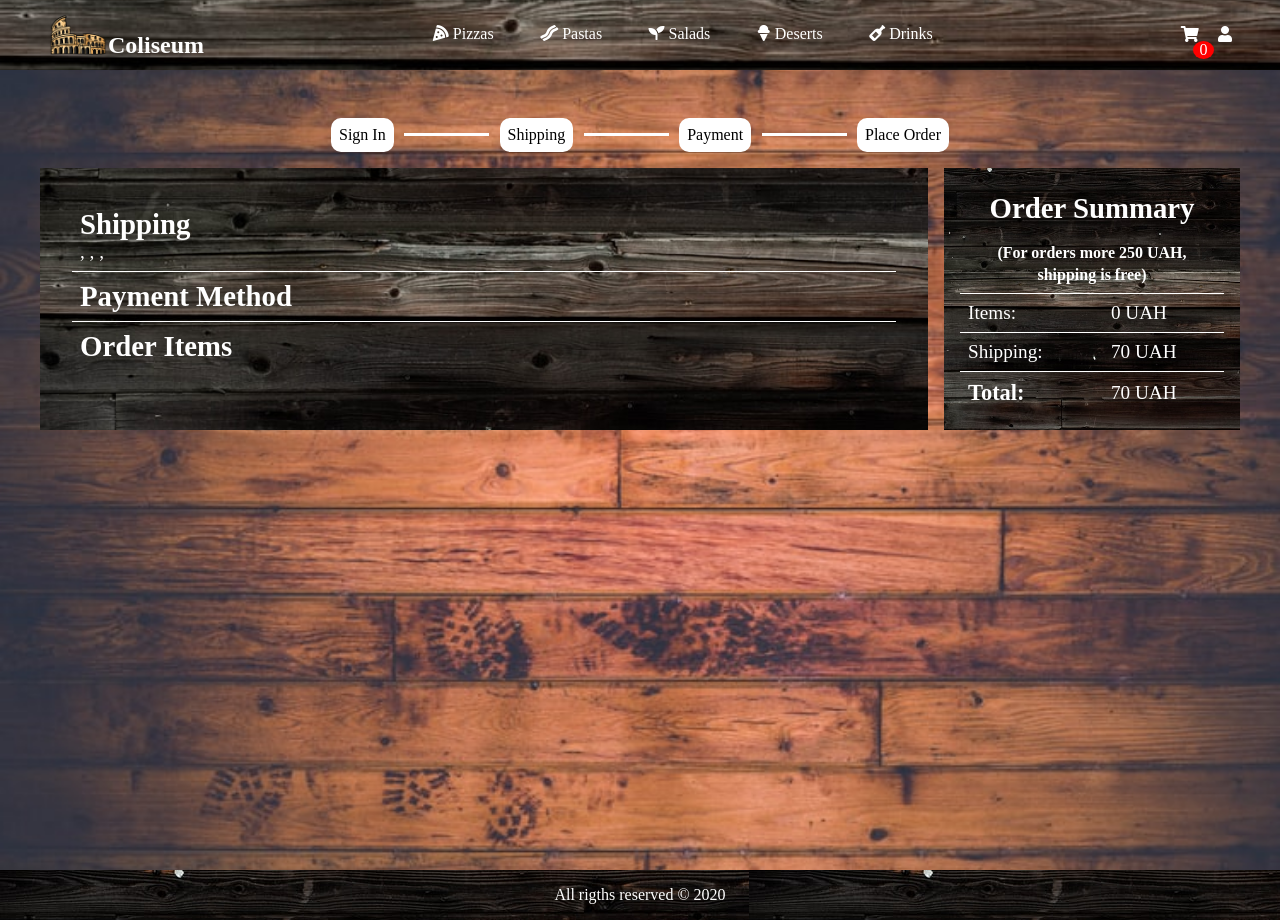
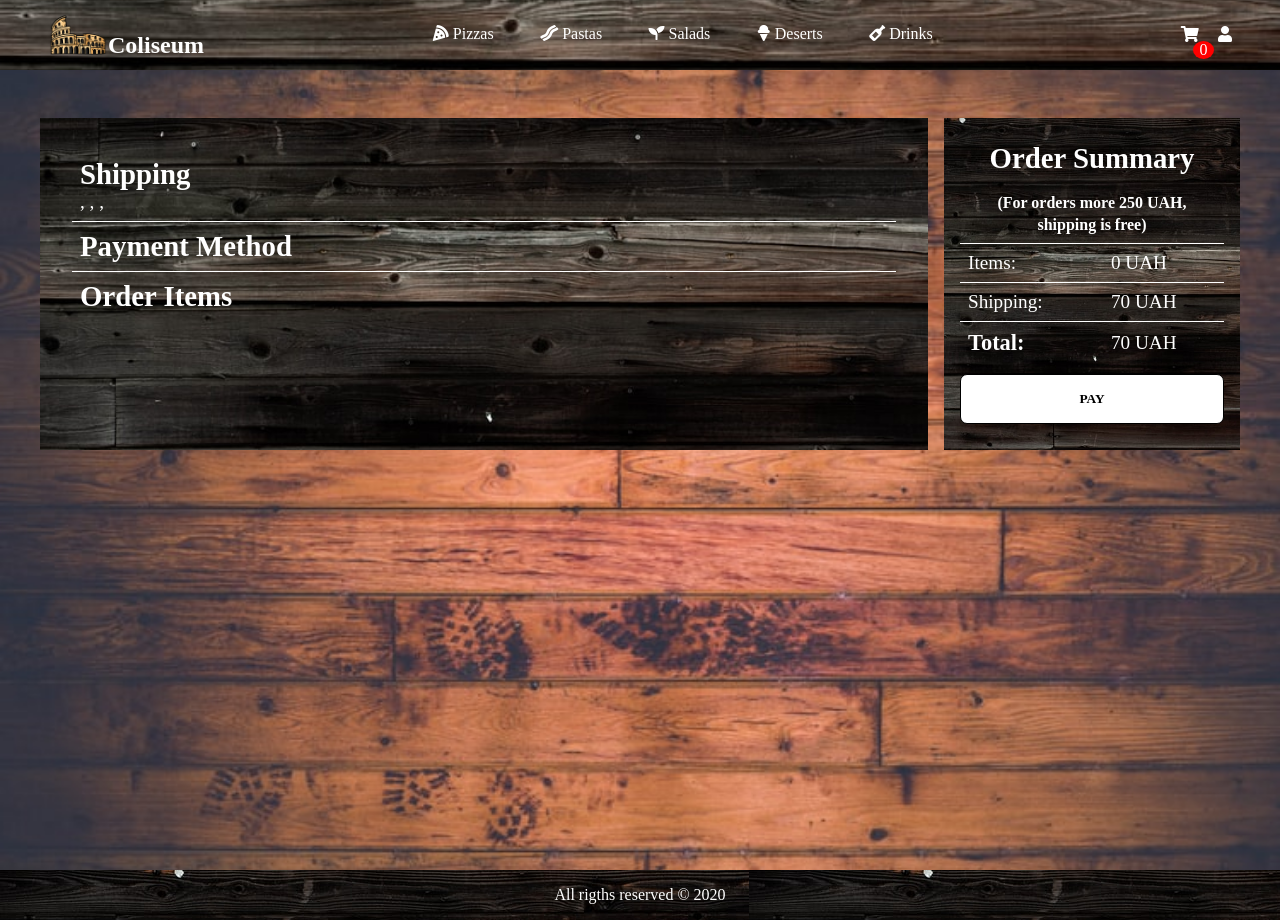
Before and after one commit to IgorNep/pizzashop, a React (Create React App) app in the folder client/: page /placeorder in a window 1280 px wide. Built offline with nearby package versions, Linux system fonts and the light colour scheme; a web font is replaced by a local one.

Commit message:
add one more step for progress bar

```diff
--- a/client/src/App.scss
+++ b/client/src/App.scss
@@ -1,2 +1,3 @@
+@import './styles/config';
 @import './styles/progressSteps.scss';
 @import './styles//placeorderScreen.scss';
--- a/client/src/components/ProgressSteps.js
+++ b/client/src/components/ProgressSteps.js
@@ -1,7 +1,7 @@
 import React from 'react';
 import { Link } from 'react-router-dom';
 
-const ProgressSteps = ({ step1, step2, step3, step4 }) => {
+const ProgressSteps = ({ step1, step2, step3, step4, step5 }) => {
   return (
     <div className="progress">
       {step1 ? (
@@ -13,6 +13,16 @@ const ProgressSteps = ({ step1, step2, step3, step4 }) => {
       )}
       <div className=" progress__separator"></div>
       {step2 ? (
+        <Link to="/cart" className="progress__item ">
+          Fill the cart
+        </Link>
+      ) : (
+        <span className="progress__item progress__item_disabled">
+          Fill the cart
+        </span>
+      )}
+      <div className=" progress__separator"></div>
+      {step3 ? (
         <Link to="/shipping" className="progress__item ">
           Shipping
         </Link>
@@ -20,7 +30,7 @@ const ProgressSteps = ({ step1, step2, step3, step4 }) => {
         <span className="progress__item progress__item_disabled">Shipping</span>
       )}
       <div className="progress__separator"></div>
-      {step3 ? (
+      {step4 ? (
         <Link to="/payment" className="progress__item ">
           Payment
         </Link>
@@ -28,7 +38,7 @@ const ProgressSteps = ({ step1, step2, step3, step4 }) => {
         <span className="progress__item progress__item_disabled">Payment</span>
       )}
       <div className="progress__separator"></div>
-      {step4 ? (
+      {step5 ? (
         <Link to="/placeorder" className="progress__item ">
           Place Order
         </Link>
--- a/client/src/screens/CartScreen.js
+++ b/client/src/screens/CartScreen.js
@@ -23,7 +23,7 @@ const CartScreen = ({ history, location }) => {
 
   return (
     <>
-      <ProgressSteps step1 />
+      <ProgressSteps step1 step2 />
       {loading ? (
         <Loader />
       ) : error ? (
--- a/client/src/screens/PaymentScreen.js
+++ b/client/src/screens/PaymentScreen.js
@@ -26,7 +26,7 @@ const PaymentScreen = ({ history }) => {
 
   return (
     <>
-      <ProgressSteps step1 step2 step3 />
+      <ProgressSteps step1 step2 step3 step4 />
       <FormContainer>
         <h2>Payment Method</h2>
         <form onSubmit={submitHandler}>
--- a/client/src/screens/PlaceOrderScreen.js
+++ b/client/src/screens/PlaceOrderScreen.js
@@ -16,7 +16,6 @@ const PlaceOrderScreen = ({ history }) => {
   const totalPay = shippingPay + totalItemsPay;
   return (
     <>
-      <ProgressSteps step1 step2 step3 step4 />
       <div className="place-order-screen">
         <div className="place-order-screen__items">
           <div className="place-order-screen__items_item">
@@ -35,6 +34,9 @@ const PlaceOrderScreen = ({ history }) => {
                 <tbody>
                   {cartItems.map((item) => (
                     <tr key={item._id}>
+                      <td>
+                        <img src={item.image} alt="img" />
+                      </td>
                       <td>
                         {item.name} ({item.category})
                       </td>
@@ -79,6 +81,7 @@ const PlaceOrderScreen = ({ history }) => {
               </tr>
             </tbody>
           </table>
+          <button className="btn btn-light d-block">Pay</button>
         </div>
       </div>
     </>
--- a/client/src/screens/ShippingScreen.js
+++ b/client/src/screens/ShippingScreen.js
@@ -25,7 +25,7 @@ const ShippingScreen = ({ history }) => {
 
   return (
     <>
-      <ProgressSteps step1 step2 />
+      <ProgressSteps step1 step2 step3 />
       <FormContainer>
         <h2>Shipping</h2>
         <form onSubmit={submitHandler}>
--- /dev/null
+++ b/client/src/styles/_config.scss
@@ -0,0 +1,13 @@
+* {
+  box-sizing: border-box;
+  padding: 0;
+  margin: 0;
+}
+
+/*buttons*/
+
+/**/
+.d-block {
+  display: block;
+  width: 100%;
+}
--- a/client/src/styles/placeorderScreen.scss
+++ b/client/src/styles/placeorderScreen.scss
@@ -17,13 +17,19 @@
     }
     &_table {
       width: 100%;
+      text-align: center;
+      img {
+        width: 40px;
+        border-radius: 50%;
+      }
     }
   }
   &__sidebar {
     background: url(../assets/img/wall2.jfif) no-repeat center center/cover;
     padding: 1rem;
     display: flex;
-    justify-content: center;
+    align-items: center;
+    flex-direction: column;
     h2 {
       margin-bottom: 1rem;
     }
--- a/client/src/styles/progressSteps.scss
+++ b/client/src/styles/progressSteps.scss
@@ -1,6 +1,6 @@
 .progress {
   display: flex;
-  max-width: 650px;
+  max-width: 850px;
   width: 100%;
   margin: 0 auto 1rem auto;
   align-items: center;
```
Also changed, not shown: 1 other file (tests, documents, lock files or other folders).
